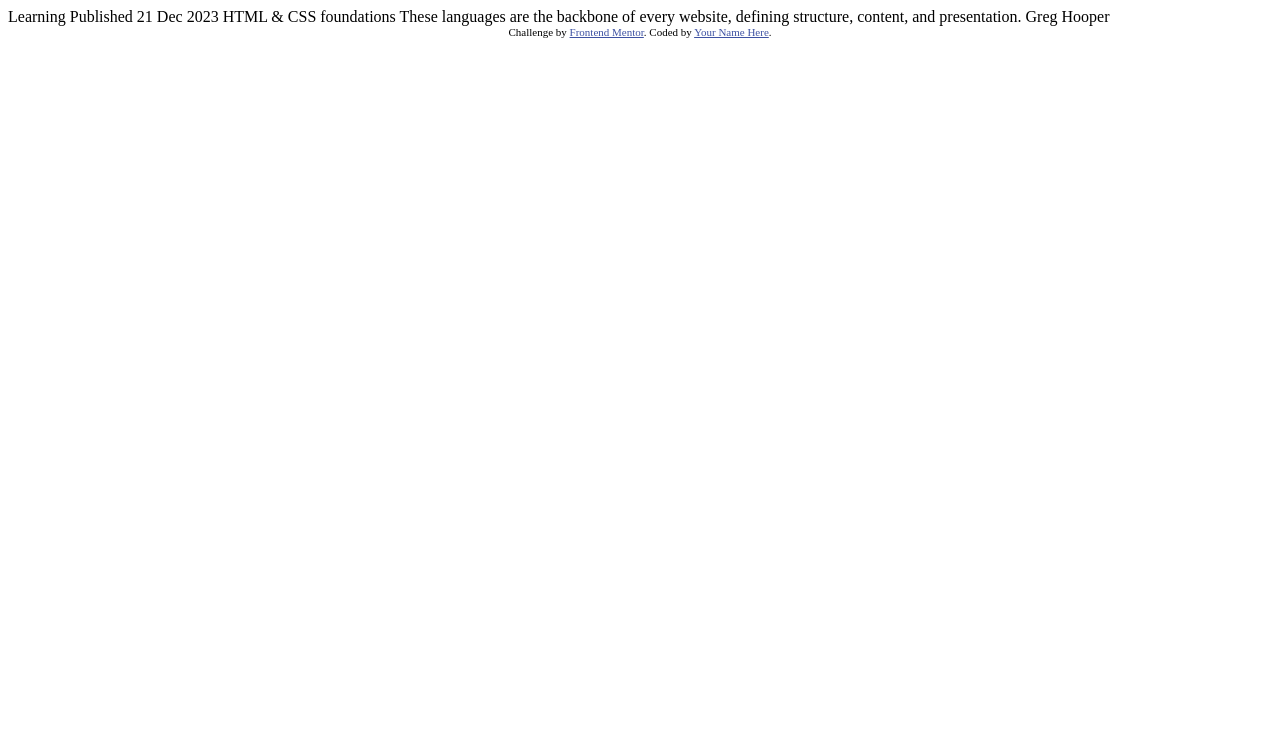
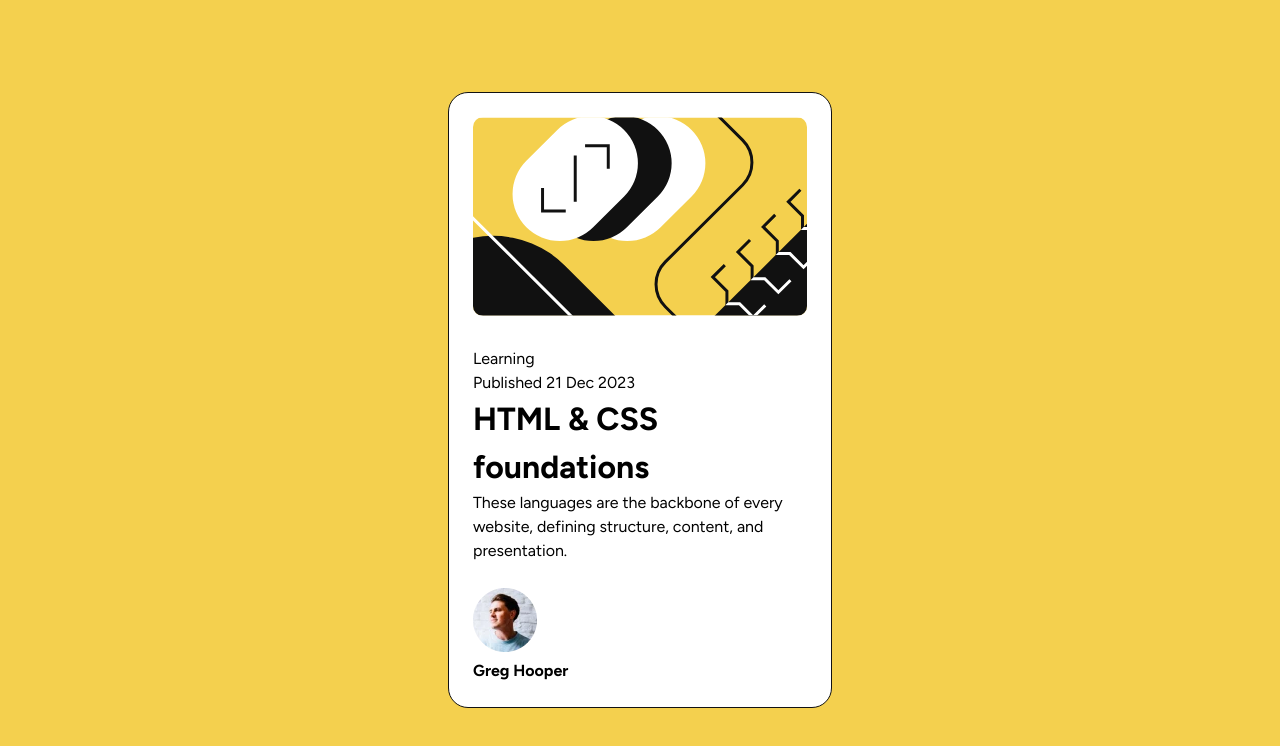
Before and after one commit to KarlaXBT/blog-preview-card, a plain HTML site: page index.html in a window 1280 px wide. Drawn offline with Linux system fonts and the light colour scheme.

Commit message:
Wrote HTML markup and overall CSS

```diff
--- a/index.html
+++ b/index.html
@@ -1,34 +1,49 @@
 <!DOCTYPE html>
 <html lang="en">
   <head>
-  <meta charset="UTF-8">
-  <meta name="viewport" content="width=device-width, initial-scale=1.0"> <!-- displays site properly based on user's device -->
-
-  <link rel="icon" type="image/png" sizes="32x32" href="./assets/images/favicon-32x32.png">
+    <meta charset="UTF-8" />
+    <meta name="viewport" content="width=device-width, initial-scale=1.0" />
+    <!-- displays site properly based on user's device -->
+    <link rel="stylesheet" href="style.css" />
+    <link
+      rel="icon"
+      type="image/png"
+      sizes="32x32"
+      href="./assets/images/favicon-32x32.png"
+    />
 
     <title>Frontend Mentor | Blog preview card</title>
 
     <!-- Feel free to remove these styles or customise in your own stylesheet 👍 -->
-  <style>
+    <!-- <style>
     .attribution { font-size: 11px; text-align: center; }
     .attribution a { color: hsl(228, 45%, 44%); }
-  </style>
+  </style> -->
   </head>
   <body>
+    <div class="card">
+      <figure class="card__img">
+        <img src="assets/images/illustration-article.svg" alt="Illustration for
+        the blog preview card"">
+      </figure>
+      <main class="content">
+        <p class="content__tag">Learning</p>
+        <p class="content__date">Published 21 Dec 2023</p>
+        <h1 class="content__heading">HTML & CSS foundations</h1>
+        <p class="content__description">
+          These languages are the backbone of every website, defining structure,
+          content, and presentation.
+        </p>
+      </main>
+      <div class="author">
+        <img src="assets/images/image-avatar.webp" alt="Author Greg Hooper" />
+        <p><strong>Greg Hooper</strong></p>
+      </div>
+    </div>
 
-  Learning
-
-  Published 21 Dec 2023
-
-  HTML & CSS foundations
-
-  These languages are the backbone of every website, defining structure, content, and presentation.
-
-  Greg Hooper
-
-  <div class="attribution">
+    <!-- <div class="attribution">
     Challenge by <a href="https://www.frontendmentor.io?ref=challenge" target="_blank">Frontend Mentor</a>.
     Coded by <a href="#">Your Name Here</a>.
-  </div>
+  </div> -->
   </body>
 </html>
--- /dev/null
+++ b/style.css
@@ -0,0 +1,55 @@
+/* google fonts */
+@import url("https://fonts.googleapis.com/css2?family=Figtree:ital,wght@0,300..900;1,300..900&display=swap");
+
+/* root pseudo-class for CSS variables */
+:root {
+  --yellow: hsl(47, 88%, 63%);
+  --white: hsl(0, 0%, 100%);
+  --grey: hsl(0, 0%, 50%);
+  --black: hsl(0, 0%, 7%);
+
+  --ff: "Figtree", sans-serif;
+}
+
+/* basic reset */
+* {
+  margin: 0;
+  padding: 0;
+  box-sizing: border-box;
+}
+
+/* global styles */
+body {
+  background-color: var(--yellow);
+  font-size: 16px;
+  font-family: var(--ff);
+  line-height: 1.5;
+  height: 100vh;
+}
+
+/* layout */
+body {
+  display: flex;
+  /* justify-content: center; */
+  /* align-items: center; */
+}
+
+/* styles */
+.card {
+  margin: auto;
+  width: 384px;
+  /* height: 522px; */
+  padding: 24px;
+  background-color: var(--white);
+  border-radius: 20px;
+  border: 1px solid var(--black);
+
+  display: flex;
+  flex-flow: column wrap;
+  gap: 24px;
+}
+
+.card__img img {
+  width: 100%;
+  border-radius: 10px;
+}
```
Lines whose indentation alone changed are shown as unchanged.
